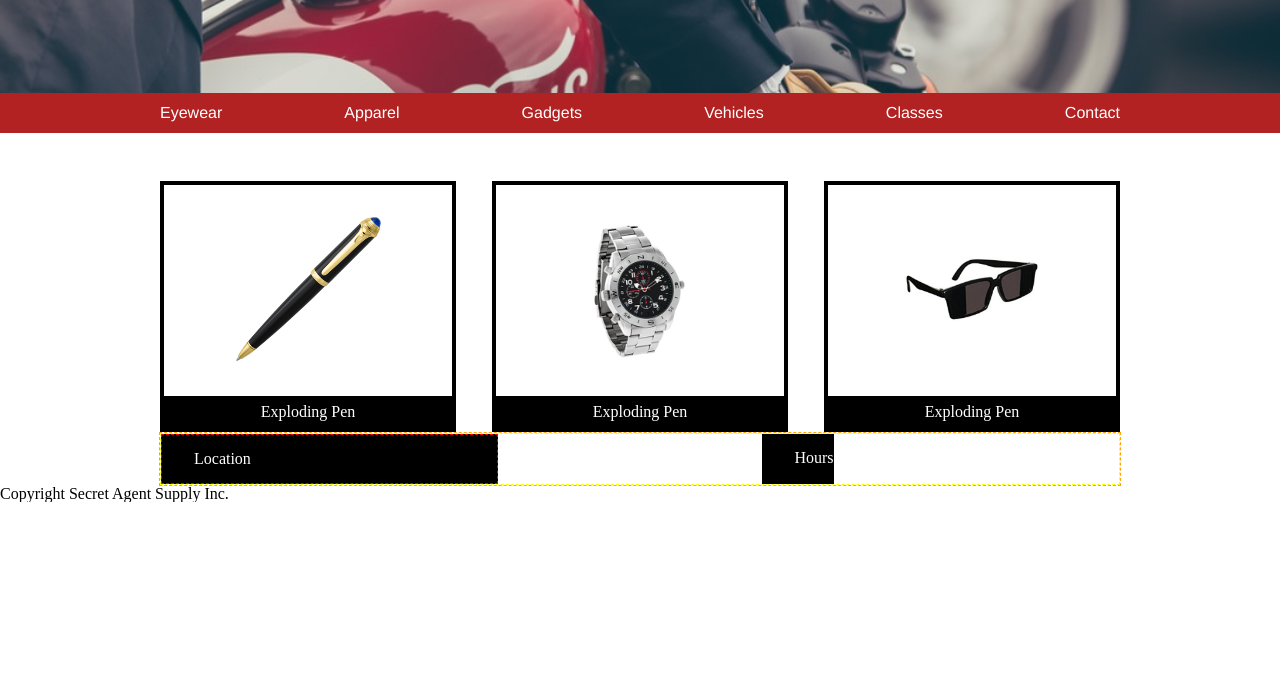
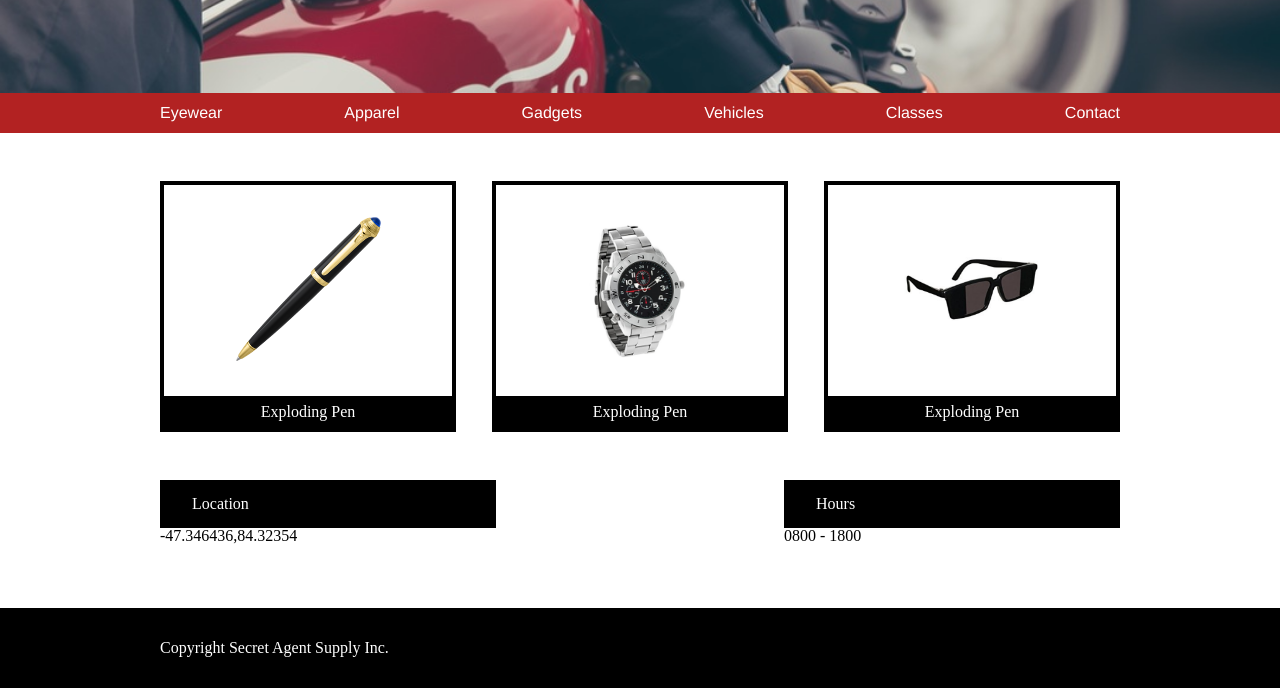
Before and after one commit to GeorginaCronshaw/secretagentsupply, a plain HTML site: page index.html in a window 1280 px wide. Shown: the part 344-1032 px from the top of the page. Before the commit the page ends 846 px from the top, so only its background shows below. Drawn offline with Linux system fonts and the light colour scheme.

Commit message:
base css done

```diff
--- a/index.html
+++ b/index.html
@@ -67,35 +67,23 @@
         </div>
       </div>
 
-          <div class="LocHoursFlexContainer">
-            <div class="LocHoursWidthContainer">
-              <div class="LocHoursMainContainer">
-
-                <div class="LocationContainer">
-
-                  <div class="location">
-                    <p>Location</p>
-                  </div>
+          <div class="BusinessInfoFlexContainer">
+            <div class="BusinessInfoWidthContainer">
+                <div class="infoBox">
+                  <span class="title"> Location </span>
+                  <span> -47.346436,84.32354 </span>
                 </div>
-
-                  <!--<p>-47.346436,84.32354</p>-->
-              <div class="HoursMainContainer">
-               <div class="HoursContainer">
-                 <div class="hours">
-                   <p>Hours</p>
-                 </div>
-              <!-- <div class="hoursText">
-                 <p>0800 - 1800</p>
-               </div>-->
-               </div>
-             </div>
+                <div class="infoBox">
+                 <span class="title"> Hours </span>
+                 <span> 0800 - 1800 </span>
+                </div>
              </div>
            </div>
-          </div>
+
+      <div class="footerContainer">
+        <div class="footer">
+          <p>Copyright Secret Agent Supply Inc.</p>
         </div>
-
-      <div class="footer">
-        <p>Copyright Secret Agent Supply Inc.</p>
       </div>
 
     </div>
--- a/resources/css/style.css
+++ b/resources/css/style.css
@@ -161,57 +161,51 @@ background-color: black;
   padding: 0.5rem 0rem;
   color: white;
 }
+
 /*Location and Hours CSS*/
 
-.LocHoursFlexContainer {
+.BusinessInfoFlexContainer {
   width: 100%;
-  display: inline-flex;
+  display: flex;
   justify-content: center;
 }
 
-.LocHoursWidthContainer {
+.BusinessInfoWidthContainer {
   width: 960px;
-  border: 1px orange dashed;
   display: flex;
+  justify-content: space-between;
+  margin: 3rem 0 0 0;
 }
 
-.LocHoursMainContainer {
- width: 100%;
- border: 1px yellow dashed;
- display: flex;
-}
-
-.LocationContainer {
-  background-color: black;
-  width: 35%;
-  border: 1px red dashed;
-}
-
-.location {
-  color: white;
-  padding-left: 2rem;
-  padding-top: 1rem;
-  padding-bottom: 1rem;
-}
-
-.HoursMainContainer {
-  display: flex;
-  justify-content: flex-end;
+.infoBox {
   width: 35%;
 }
 
-.HoursContainer {
+.infoBox .title {
+  display: block;
   background-color: black;
-
+  color: white;
+  padding: 1rem 2rem;
 }
 
-.hours {
-  color: white;
-  padding-left: 2rem;
-  padding-top: 1rem;
-  padding-bottom: 1rem;
+/*footer*/
+
+.footerContainer {
+  width: 100%;
+  height: 5rem;
+  display: flex;
+  justify-content: center;
+  background-color: black;
+  margin: 4rem 0 0 0;
 }
 
-.hoursText {
-  border: 1px blue dashed;
+.footer {
+  width: 960px;
+  display: flex;
+  align-items: center;
+  text-align: left;
 }
+
+.footer p {
+  color: white;
+}
```
